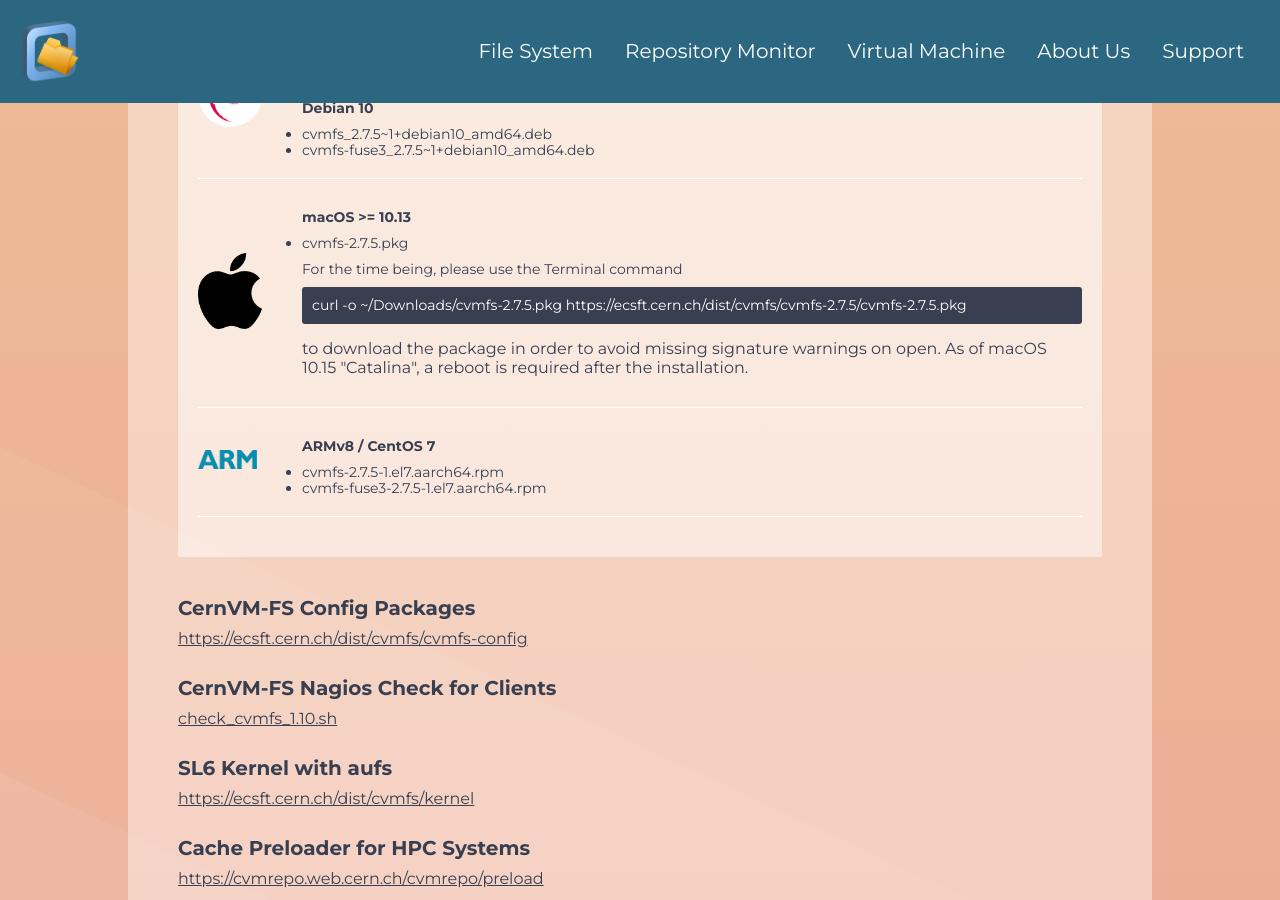
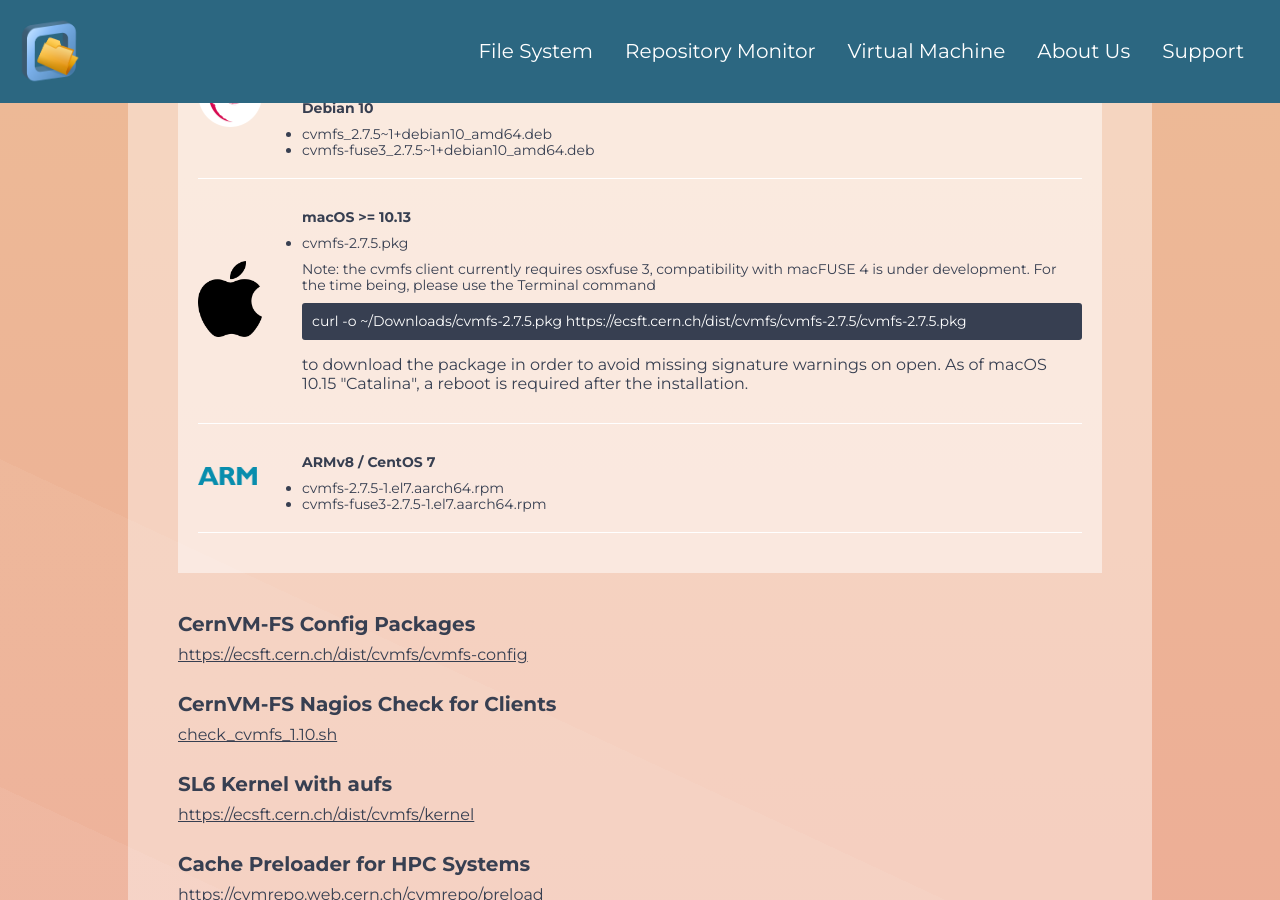
Before and after one commit to cernvm/web-cvmfs, a Jekyll site: the page built from index.html, in a window 1280 px wide and 900 px high, scrolled down 2386 px. Built offline with Jekyll 4.4.1, drawn with Linux system fonts in a browser that asks for light colours.

Commit message:
add osxfuse/macfuse notice

```diff
--- a/_includes/download-client.html
+++ b/_includes/download-client.html
@@ -116,7 +116,7 @@
 		<ul class="fluid">
 			<p><strong>macOS >= 10.13</strong></p>
 			<li><a href="https://ecsft.cern.ch/dist/cvmfs/cvmfs-2.7.5/cvmfs-2.7.5.pkg">cvmfs-2.7.5.pkg</a></li>
-			<p>For the time being, please use the Terminal command <pre><code>curl -o ~/Downloads/cvmfs-2.7.5.pkg https://ecsft.cern.ch/dist/cvmfs/cvmfs-2.7.5/cvmfs-2.7.5.pkg</code></pre> to download the package in order to avoid missing signature warnings on open. As of macOS 10.15 "Catalina", a reboot is required after the installation.</p>
+			<p>Note: the cvmfs client currently requires osxfuse 3, compatibility with macFUSE 4 is under development. For the time being, please use the Terminal command <pre><code>curl -o ~/Downloads/cvmfs-2.7.5.pkg https://ecsft.cern.ch/dist/cvmfs/cvmfs-2.7.5/cvmfs-2.7.5.pkg</code></pre> to download the package in order to avoid missing signature warnings on open. As of macOS 10.15 "Catalina", a reboot is required after the installation.</p>
 		</ul>
 	</div>
 </div>
```
